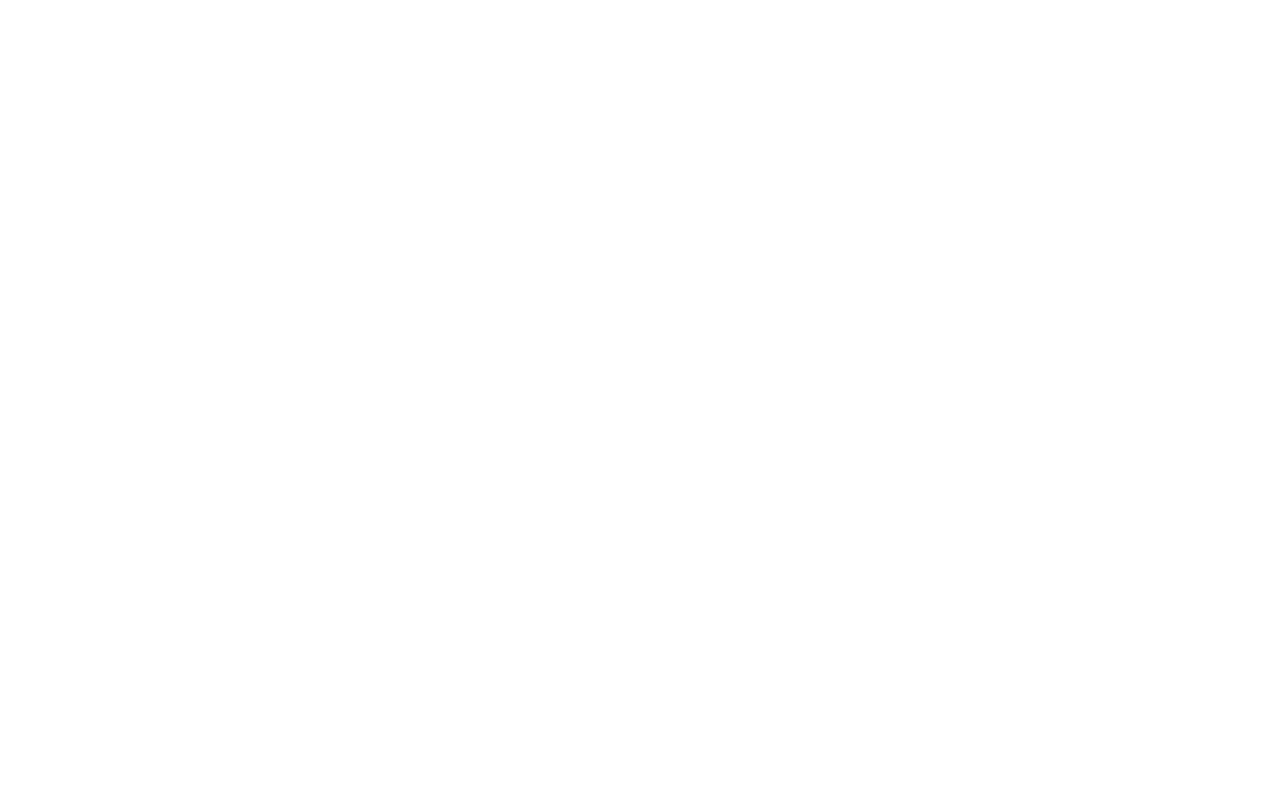
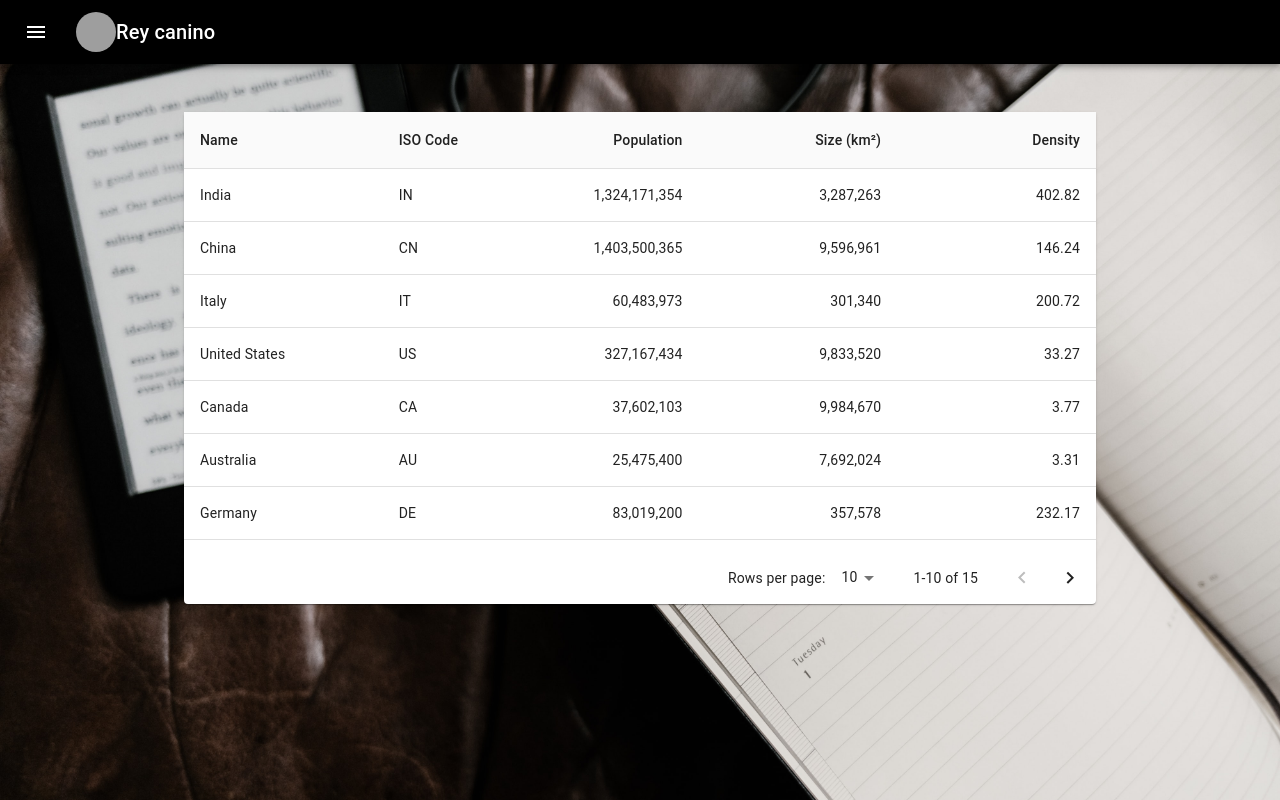
Before and after one commit to ReyCanino/ReyCanino, a React (Create React App) app: page /manage-reservations in a window 1280 px wide. Built offline with nearby package versions, Linux system fonts and the light colour scheme; grey boxes are pictures that could not be loaded.

Commit message:
manage reservations create

```diff
--- a/src/App.js
+++ b/src/App.js
@@ -4,6 +4,7 @@
 import Login from './pages/Login';
 import Register from './pages/Register';
 import Reservations from './pages/Reservations';
+import Manage from './pages/Manage';
 import { BrowserRouter as Router, Route, Switch } from "react-router-dom";
 
 class App extends Component {
@@ -15,6 +16,7 @@
           <Route path="/login" component={Login} exact />
           <Route path="/register" component={Register} exact />
           <Route path="/client-reservations" component={Reservations} exact />
+          <Route path="/manage-reservations" component={Manage} exact />
         </Switch>
       </Router >
     );
--- /dev/null
+++ b/src/components/MaganeReservations.js
@@ -0,0 +1,130 @@
+import React from 'react';
+import { makeStyles } from '@material-ui/core/styles';
+import Paper from '@material-ui/core/Paper';
+import Table from '@material-ui/core/Table';
+import TableBody from '@material-ui/core/TableBody';
+import TableCell from '@material-ui/core/TableCell';
+import TableContainer from '@material-ui/core/TableContainer';
+import TableHead from '@material-ui/core/TableHead';
+import TablePagination from '@material-ui/core/TablePagination';
+import TableRow from '@material-ui/core/TableRow';
+
+const columns = [
+  { id: 'name', label: 'Name', minWidth: 170 },
+  { id: 'code', label: 'ISO\u00a0Code', minWidth: 100 },
+  {
+    id: 'population',
+    label: 'Population',
+    minWidth: 170,
+    align: 'right',
+    format: (value) => value.toLocaleString('en-US'),
+  },
+  {
+    id: 'size',
+    label: 'Size\u00a0(km\u00b2)',
+    minWidth: 170,
+    align: 'right',
+    format: (value) => value.toLocaleString('en-US'),
+  },
+  {
+    id: 'density',
+    label: 'Density',
+    minWidth: 170,
+    align: 'right',
+    format: (value) => value.toFixed(2),
+  },
+];
+
+function createData(name, code, population, size) {
+  const density = population / size;
+  return { name, code, population, size, density };
+}
+
+const rows = [
+  createData('India', 'IN', 1324171354, 3287263),
+  createData('China', 'CN', 1403500365, 9596961),
+  createData('Italy', 'IT', 60483973, 301340),
+  createData('United States', 'US', 327167434, 9833520),
+  createData('Canada', 'CA', 37602103, 9984670),
+  createData('Australia', 'AU', 25475400, 7692024),
+  createData('Germany', 'DE', 83019200, 357578),
+  createData('Ireland', 'IE', 4857000, 70273),
+  createData('Mexico', 'MX', 126577691, 1972550),
+  createData('Japan', 'JP', 126317000, 377973),
+  createData('France', 'FR', 67022000, 640679),
+  createData('United Kingdom', 'GB', 67545757, 242495),
+  createData('Russia', 'RU', 146793744, 17098246),
+  createData('Nigeria', 'NG', 200962417, 923768),
+  createData('Brazil', 'BR', 210147125, 8515767),
+];
+
+const useStyles = makeStyles({
+  root: {
+    width: '100%',
+  },
+  container: {
+    maxHeight: 440,
+  },
+});
+
+export default function StickyHeadTable() {
+  const classes = useStyles();
+  const [page, setPage] = React.useState(0);
+  const [rowsPerPage, setRowsPerPage] = React.useState(10);
+
+  const handleChangePage = (event, newPage) => {
+    setPage(newPage);
+  };
+
+  const handleChangeRowsPerPage = (event) => {
+    setRowsPerPage(+event.target.value);
+    setPage(0);
+  };
+
+  return (
+    <Paper className={classes.root}>
+      <TableContainer className={classes.container}>
+        <Table stickyHeader aria-label="sticky table">
+          <TableHead>
+            <TableRow>
+              {columns.map((column) => (
+                <TableCell
+                  key={column.id}
+                  align={column.align}
+                  style={{ minWidth: column.minWidth }}
+                >
+                  {column.label}
+                </TableCell>
+              ))}
+            </TableRow>
+          </TableHead>
+          <TableBody>
+            {rows.slice(page * rowsPerPage, page * rowsPerPage + rowsPerPage).map((row) => {
+              return (
+                <TableRow hover role="checkbox" tabIndex={-1} key={row.code}>
+                  {columns.map((column) => {
+                    const value = row[column.id];
+                    return (
+                      <TableCell key={column.id} align={column.align}>
+                        {column.format && typeof value === 'number' ? column.format(value) : value}
+                      </TableCell>
+                    );
+                  })}
+                </TableRow>
+              );
+            })}
+          </TableBody>
+        </Table>
+      </TableContainer>
+      <TablePagination
+        rowsPerPageOptions={[10, 25, 100]}
+        component="div"
+        count={rows.length}
+        rowsPerPage={rowsPerPage}
+        page={page}
+        onChangePage={handleChangePage}
+        onChangeRowsPerPage={handleChangeRowsPerPage}
+      />
+    </Paper>
+  );
+}
--- /dev/null
+++ b/src/pages/Manage.js
@@ -0,0 +1,28 @@
+import React, { Component } from 'react';
+import Menu from '../components/Menu';
+import ManageReservations from '../components/MaganeReservations';
+import {Container} from '@material-ui/core';
+
+export default class Reservation extends Component {
+
+    render() {
+        return (
+            <container>
+
+                <div style={{
+                    backgroundImage: `url("../manage-reservations.jpg")`,
+                    backgroundSize:'cover',
+                    backgroundRepeat: 'no-repeat',
+                    height: "100vh"
+
+                }}>
+                    <Menu />
+                    <Container maxWidth="md">
+                        <ManageReservations history={this.props.history}/>
+                    </Container>
+
+                </div>
+            </container>
+        );
+    }
+}
```
Also changed, not shown: public/manage-reservations.jpg (added).
